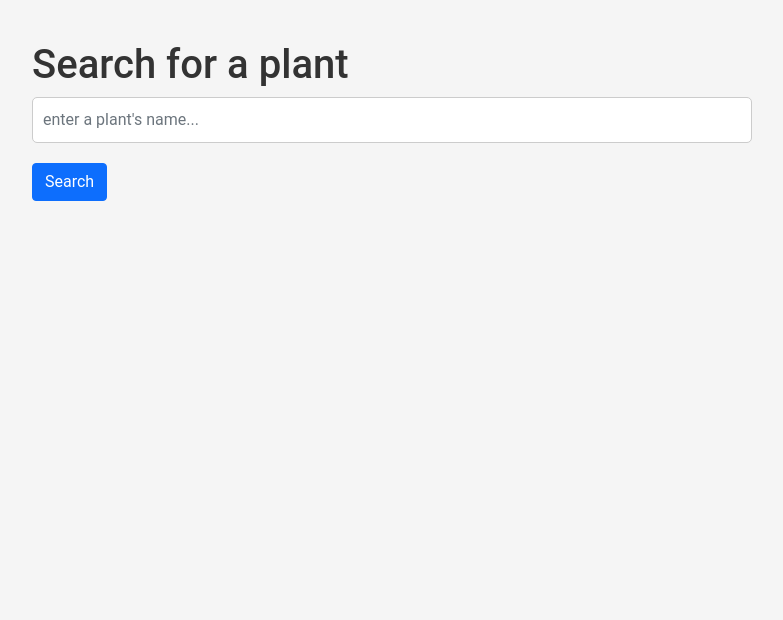
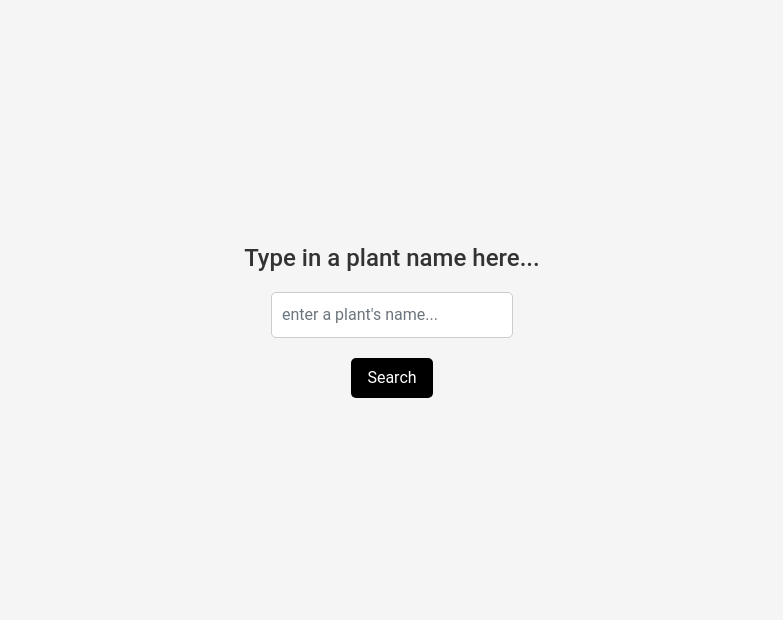
Before and after one commit to babeeshka/plant_app, a Flask app: page /add_plant in a window 1280 px wide. Shown: the part 99-719 px from the top of the page, without its empty margins (248-1031 px from the left). Run offline with Flask 3, Linux system fonts and the light colour scheme; some libraries are stand-ins or nearby versions.

Commit message:
style changes

```diff
--- a/static/css/style.css
+++ b/static/css/style.css
@@ -138,3 +138,85 @@ a {
   background-position: right 10px center; /* position arrow icon */
   background-size: 12px; /* size arrow icon */
 }
+
+/* Search container */
+.search-container {
+  display: flex;
+  flex-direction: column;
+  align-items: center;
+  justify-content: center;
+  height: 75vh;
+}
+
+/* Search title */
+.search-title {
+  font-size: 24px;
+  margin-bottom: 20px;
+}
+
+/* Search form */
+.search-form {
+  display: flex;
+  flex-direction: column;
+  align-items: center;
+}
+
+/* Search input */
+.search-input {
+  font-size: 18px;
+  background: none;
+  border: none;
+  border-bottom: 2px solid #000;
+  outline: none;
+  width: 100%;
+  max-width: 400px;
+  padding: 5px;
+  margin-bottom: 20px;
+}
+
+/* Search button */
+.search-button {
+  font-size: 16px;
+  background: #000;
+  color: #fff;
+  border: none;
+  border-radius: 5px;
+  padding: 8px 16px;
+  cursor: pointer;
+  transition: background-color 0.3s ease;
+}
+
+.search-button:hover {
+  background-color: #444;
+}
+
+/* Table container */
+.table-container {
+  width: 100%;
+  padding: 0 20px;
+}
+
+/* Table style */
+table {
+  width: 100%;
+  border-collapse: collapse;
+}
+
+/* Table header */
+table th {
+  background-color: #f2f2f2;
+  text-align: left;
+  padding: 2px;
+  border: 1px solid #ddd;
+}
+
+/* Table data */
+table td {
+  padding: 2px;
+  border: 1px solid #ddd;
+}
+
+/* Table row */
+table tr:nth-child(even) {
+  background-color: #f2f2f2;
+}
--- a/templates/add_plant.html
+++ b/templates/add_plant.html
@@ -8,16 +8,14 @@
 {% endblock %}
 
 {% block content %}
-    <div class="container">
-        <h1 class="search-header">Search for a plant</h1>
-        <div class="search-box">
-            <form action="{{ url_for('search_plant') }}" method="POST">
-                {{ form.hidden_tag() }}
-                <div class="form-group">
-                    <input type="text" class="form-control" id="query" name="query" placeholder="enter a plant's name...">
-                </div>
-                <button type="submit" class="btn btn-primary">Search</button>
-            </form>
-        </div>
+    <div class="search-container">
+        <h2 class="search-title">Type in a plant name here...</h2>
+        <form class="search-form" action="{{ url_for('search_plant') }}" method="POST">
+            {{ form.hidden_tag() }}
+            <div class="form-group">
+                <input type="text" class="form-control" id="query" name="query" placeholder="enter a plant's name...">
+            </div>
+            <button class="search-button" type="submit">Search</button>
+        </form>
     </div>
 {% endblock %}
--- a/templates/list_plants.html
+++ b/templates/list_plants.html
@@ -2,8 +2,8 @@
 
 {% block content %}
     <h1 class="mt-5 mb-4">plants...</h1>
-    <div class="container mt-5">
-        <table class="table table-striped">
+    <div class="table-container">
+        <table>
             <thead>
             <tr>
                 <th>Common Name</th>
```
Also changed, not shown: 1 other file.
